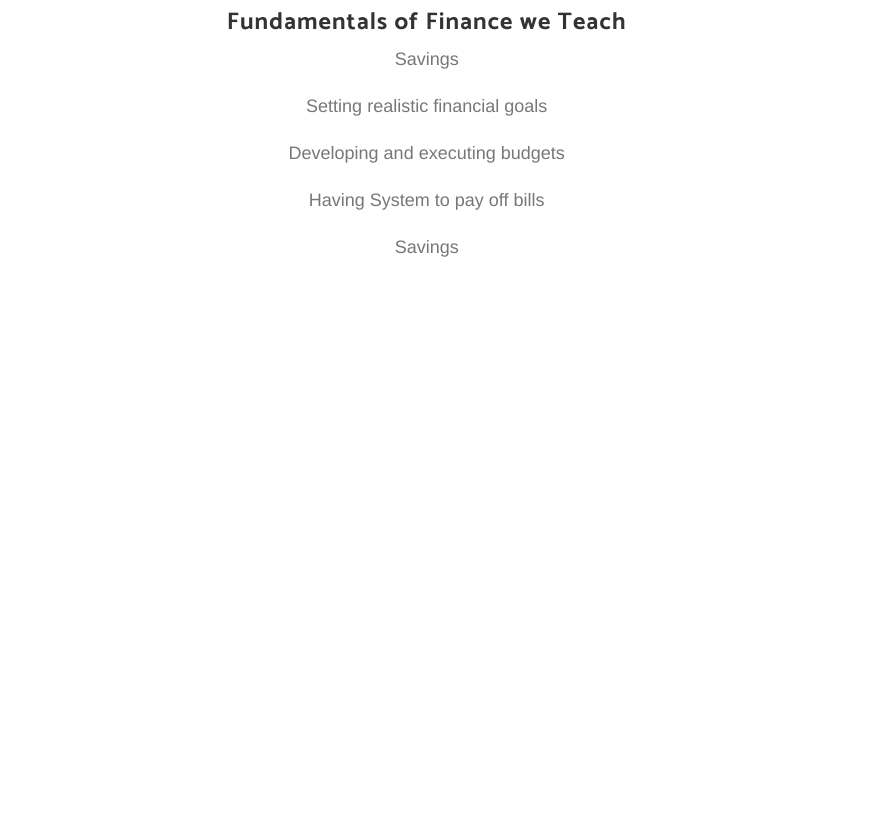
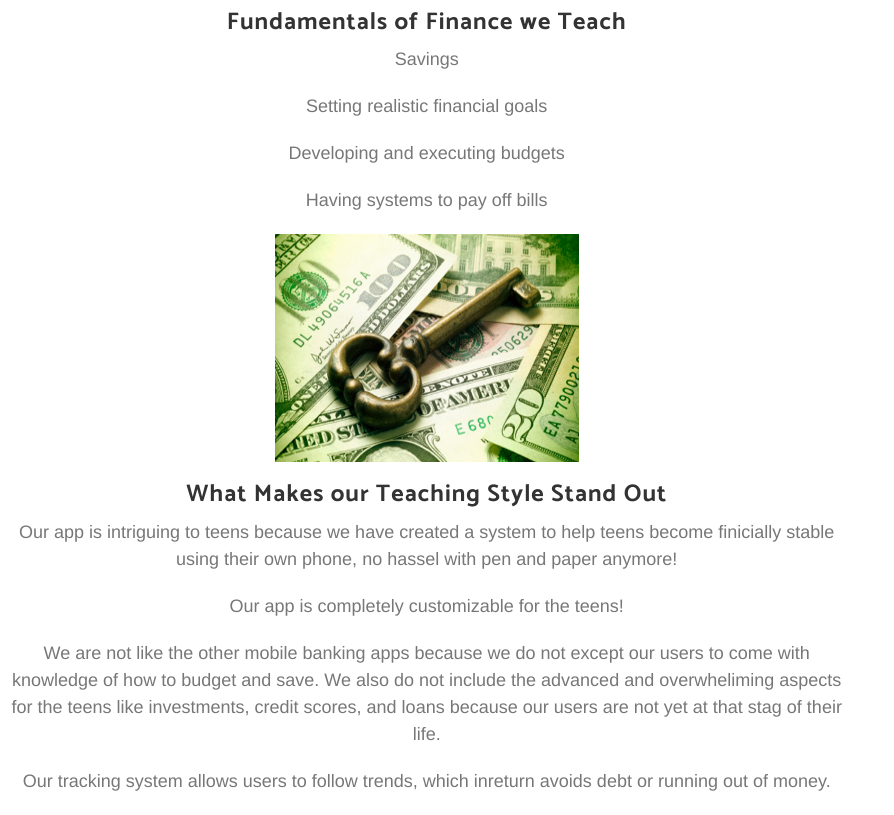
Before and after one commit to curofinance/curohomepage, a website: page education.html in a window 1280 px wide. Shown: the part 833-1648 px from the top of the page, without its empty margins (0-894 px from the left). Before the commit the page ends 1114 px from the top, so only its background shows below. Drawn offline with Linux system fonts and the light colour scheme; a web font is replaced by a local one.

Commit message:
Update education.html

```diff
--- a/education.html
+++ b/education.html
@@ -97,7 +97,15 @@
                                     <center><p class="text-muted">Savings</p></center>
                                     <center><p class="text-muted">Setting realistic financial goals</p></center>
                                     <center><p class="text-muted">Developing and executing budgets</p></center>
-                                    <center><p class="text-muted">Having System to pay off bills</p></center>
-                                    <center><p class="text-muted">Savings</p></center>
+                                    <center><p class="text-muted">Having systems to pay off bills</p></center>
+                                </div>
+                            <div class="row">
+                                <div class="feature-item">
+                                    <center><img src="maxresdefault (1).jpg"style="width:304px;height:228px;"></center>
+                                    <center><h3><b>What Makes our Teaching Style Stand Out</b></h3></center>
+                                    <center><p class="text-muted">Our app is intriguing to teens because we have created a system to help teens become finicially stable using their own phone, no hassel with pen and paper anymore!</p></center>
+                                    <center><p class="text-muted">Our app is completely customizable for the teens!</p></center>
+                                    <center><p class="text-muted">We are not like the other mobile banking apps because we do not except our users to come with knowledge of how to budget and save. We also do not include the advanced and overwheliming aspects for the teens like investments, credit scores, and loans because our users are not yet at that stag of their life.</p></center>
+                                    <center><p class="text-muted">Our tracking system allows users to follow trends, which inreturn avoids debt or running out of money.</p></center>
                                 </div>
                             </div>
```
